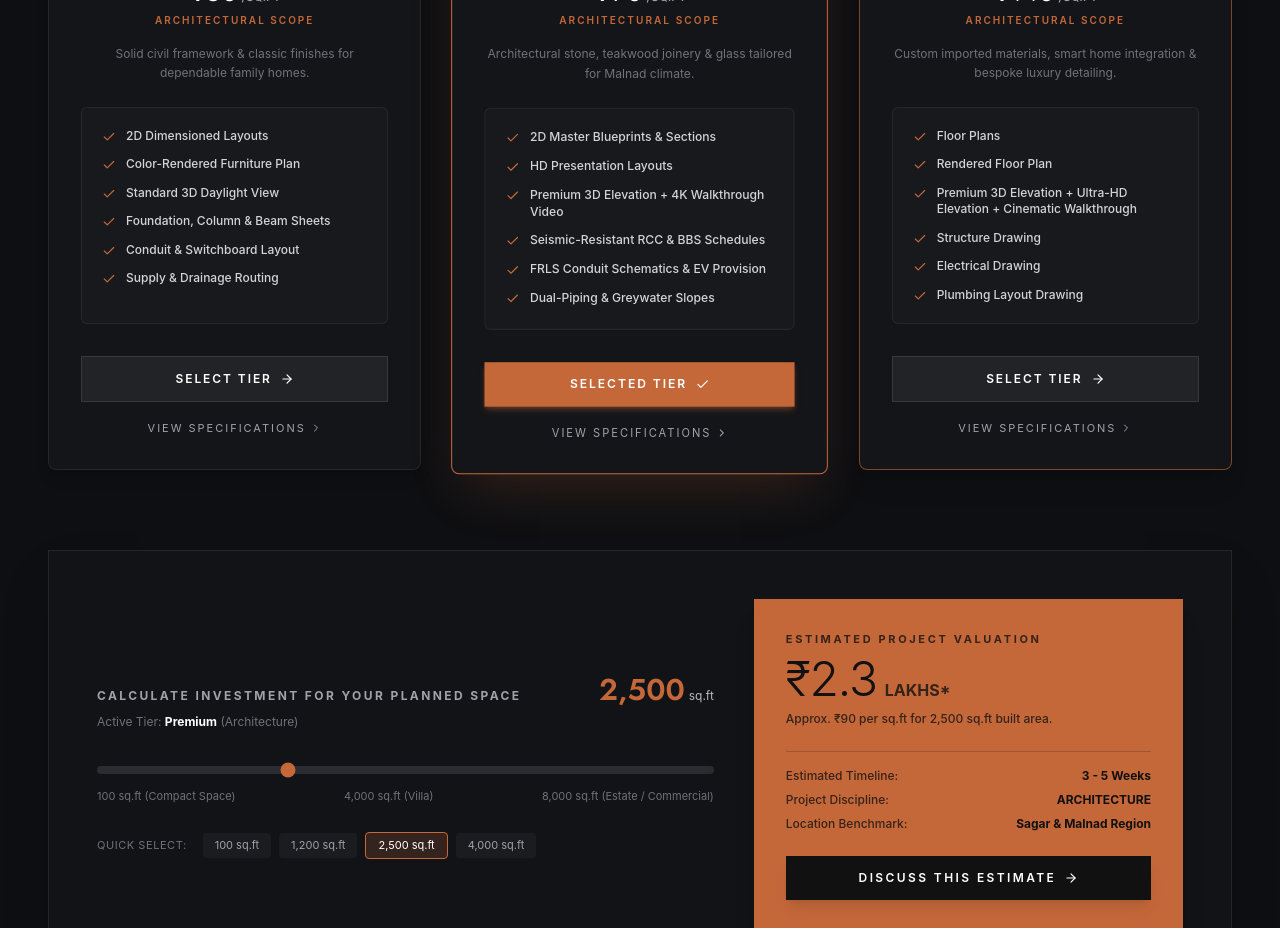
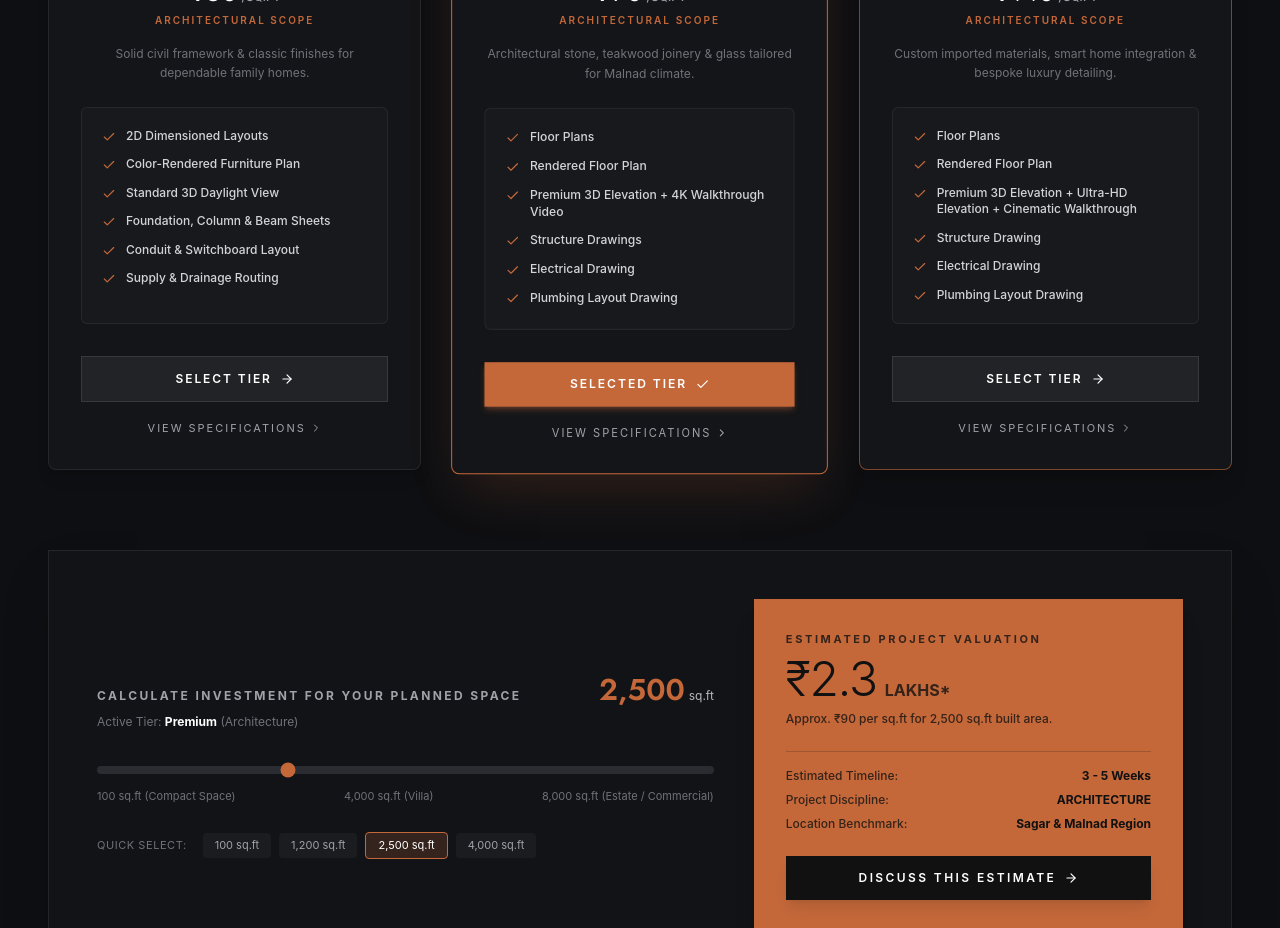
Before and after one commit to s3vprojectlab-boop/Elevate-Build-Tech, a Next.js app: page / in a window 1280 px wide. Shown: the part 7400-8328 px from the top of the page. Built offline with nearby package versions, Linux system fonts and the light colour scheme.

Commit message:
Update ECO STANDARD Architecture Only checklist

```diff
--- a/components/CostEstimator.tsx
+++ b/components/CostEstimator.tsx
@@ -107,12 +107,12 @@ export default function CostEstimator() {
         "Multi-Layer Foundation & Roof Waterproofing",
       ],
       architectureHighlights: [
-        "2D Master Blueprints & Sections",
-        "HD Presentation Layouts",
+        "Floor Plans",
+        "Rendered Floor Plan",
         "Premium 3D Elevation + 4K Walkthrough Video",
-        "Seismic-Resistant RCC & BBS Schedules",
-        "FRLS Conduit Schematics & EV Provision",
-        "Dual-Piping & Greywater Slopes",
+        "Structure Drawings",
+        "Electrical Drawing",
+        "Plumbing Layout Drawing",
       ],
       specifications: {
         structure: "Ultratech / Birla Super cement, Tata Tiscon / Jindal Fe550 steel, engineered RCC frame, 10'6\" ceiling.",
@@ -176,12 +176,12 @@ export default function CostEstimator() {
       { title: "Supply & Drainage Routing", desc: "Water supply piping, drainage routes, soil waste lines, and external inspection chambers." },
     ],
     premium: [
-      { title: "2D Master Blueprints & Sections", desc: "Complete set of detailed architectural blueprints, longitudinal/cross sections, and window/door schedules." },
-      { title: "HD Presentation Layouts", desc: "High-definition rendered floor layouts with realistic textures, lighting details, and optimized spatial flow." },
+      { title: "Floor Plans", desc: "Detailed 2D architectural master drawings, longitudinal/cross sections, and window/door schedules." },
+      { title: "Rendered Floor Plan", desc: "High-definition rendered presentation layouts with material textures and spatial flow optimization." },
       { title: "Premium 3D Elevation + 4K Walkthrough Video", desc: "Multi-angle photorealistic 4K exterior renderings plus 3D cinematic walkthrough video." },
-      { title: "Seismic-Resistant RCC & BBS Schedules", desc: "Advanced structural design engineered for seismic resistance, complete Bar Bending Schedules (BBS), and reinforcement details." },
-      { title: "FRLS Conduit Schematics & EV Provision", desc: "Flame-retardant conduit diagrams, balanced phase load calculation, and dedicated EV charging point provision." },
-      { title: "Dual-Piping & Greywater Slopes", desc: "Dual-supply plumbing lines (drinking + utility), optimized drainage slopes, and greywater diversion schematics." },
+      { title: "Structure Drawings", desc: "Advanced seismic-resistant RCC structural design, foundation footings, and complete Bar Bending Schedules (BBS)." },
+      { title: "Electrical Drawing", desc: "Concealed electrical conduit schematics, power load distribution diagrams, lighting points, and EV charger provisions." },
+      { title: "Plumbing Layout Drawing", desc: "Dual-piping water distribution schematics, greywater drainage slopes, and rainwater routing." },
     ],
     luxury: [
       { title: "Floor Plans", desc: "Bespoke 2D architectural master drawings, courtyard orientation, volume studies, and high-end spatial geometry." },
```
